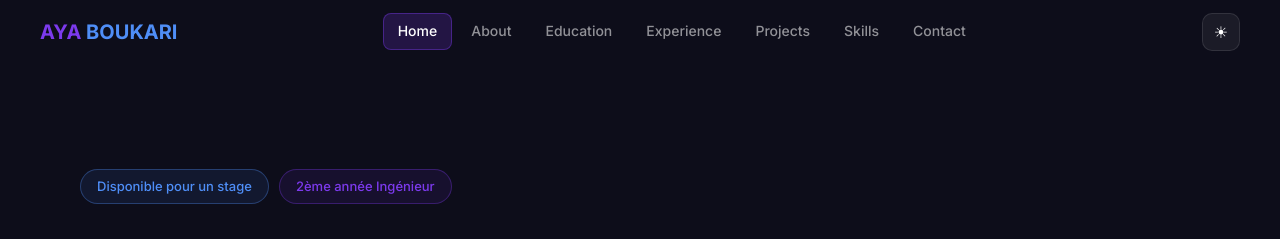
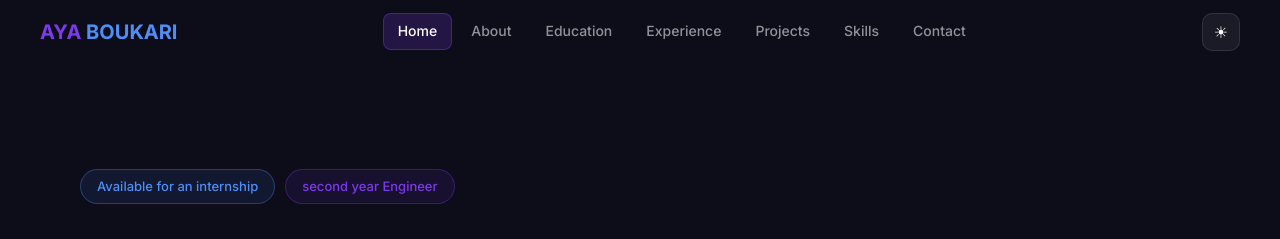
Before and after one commit to eya-boukeri/portfolio, a React (Create React App) app: page / in a window 1280 px wide. Shown: the top 239 px of the page. Built offline with nearby package versions, Linux system fonts and the light colour scheme; the HTML template or start-up script is replaced by a standard one.

Commit message:
fix: use PUBLIC_URL for photo and cv on github pages

```diff
--- a/src/components/Hero.jsx
+++ b/src/components/Hero.jsx
@@ -2,7 +2,7 @@ import React from 'react';
 import { info } from '../data/portfolio';
 
 export default function Hero() {
-  const photo = '/profile.jpg';
+  const photo = `${process.env.PUBLIC_URL}/profile.jpg`;
 
   const s = {
     section: {
@@ -86,8 +86,8 @@ export default function Hero() {
       <div style={s.section}>
         <div style={s.left}>
           <div style={s.badges}>
-            <span style={s.badge('#4f8ef7')}>Disponible pour un stage</span>
-            <span style={s.badge('#7c3aed')}>2ème année Ingénieur</span>
+            <span style={s.badge('#4f8ef7')}>Available for an internship</span>
+            <span style={s.badge('#7c3aed')}>second year Engineer</span>
           </div>
 
           <h1 style={s.h1}>
--- a/src/data/portfolio.js
+++ b/src/data/portfolio.js
@@ -23,7 +23,7 @@ export const info = {
   email:       'aya.boukari@etudiant-enit.utm.tn',
   linkedin:    'https://linkedin.com/in/aya-boukari',
   github:      'https://github.com/eya-boukeri',
-  cvUrl:       '/cv.pdf',
+  cvUrl:       `${process.env.PUBLIC_URL}/cv.pdf`,
 };
 
 export const navLinks = [
```
